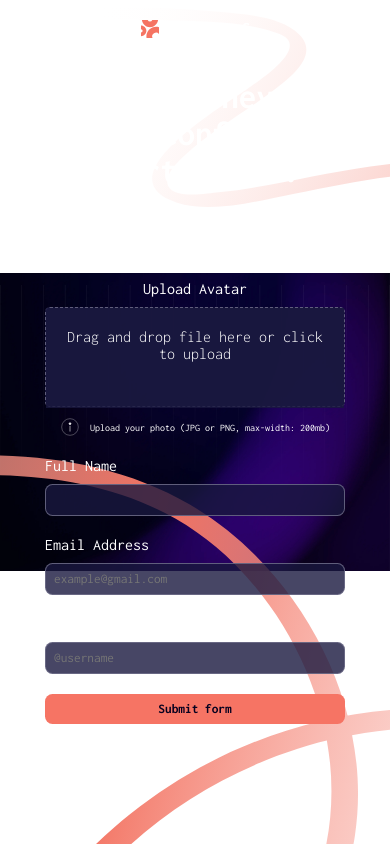
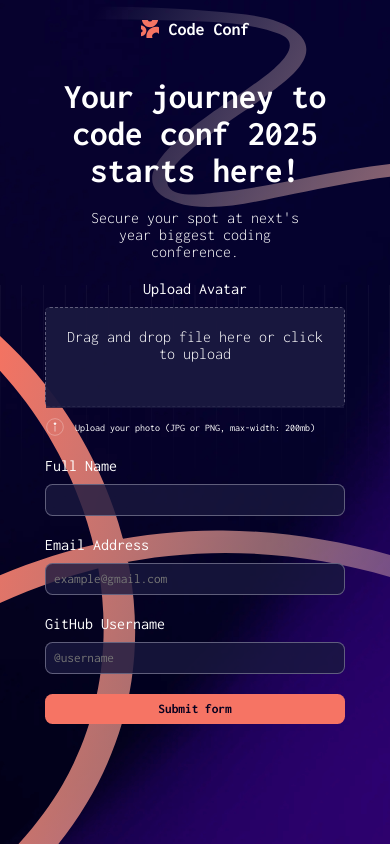
Before and after one commit to Olayinka-2/confenrence-ticket-generator, a React (Vite) app: page / in a window 390 px wide. Built offline with nearby package versions, Linux system fonts and the light colour scheme.

Commit message:
Add background for mobile image

```diff
--- a/index.css
+++ b/index.css
@@ -122,15 +122,35 @@ main {
 
 .input .info-paragraph {
    font-size: 1rem;
-   align-items: flex-start;
+   align-self: flex-start;
    display: flex;
    justify-content: flex-start;
    align-items: center;
    gap: 1rem;
 }
 
-
 .info-paragraph svg {
    width: 2rem;
    height: auto;
 }
+
+@media (max-width: 1200px) {
+   body {
+      background:
+      url('./src/asset/images/pattern-lines.svg') no-repeat center center/100%,
+      url('./src/asset/images/pattern-squiggly-line-top.svg') no-repeat top right,
+      url('./src/asset/images/pattern-squiggly-line-bottom-mobile-tablet.svg') no-repeat bottom left,
+      url('./src/asset/images/background-tablet.png') no-repeat center/100%;
+   }
+}
+
+@media screen and (max-width: 768px) {
+   body {
+      background:
+      url('./src/asset/images/pattern-squiggly-line-top.svg') no-repeat top right,
+      url('./src/asset/images/pattern-squiggly-line-bottom-mobile-tablet.svg') no-repeat bottom left,
+      url('./src/asset/images/pattern-lines.svg') no-repeat center center/100%,
+      url('./src/asset/images/background-mobile.png') no-repeat center/100%;
+      max-height: 100%;
+   }
+}
```
